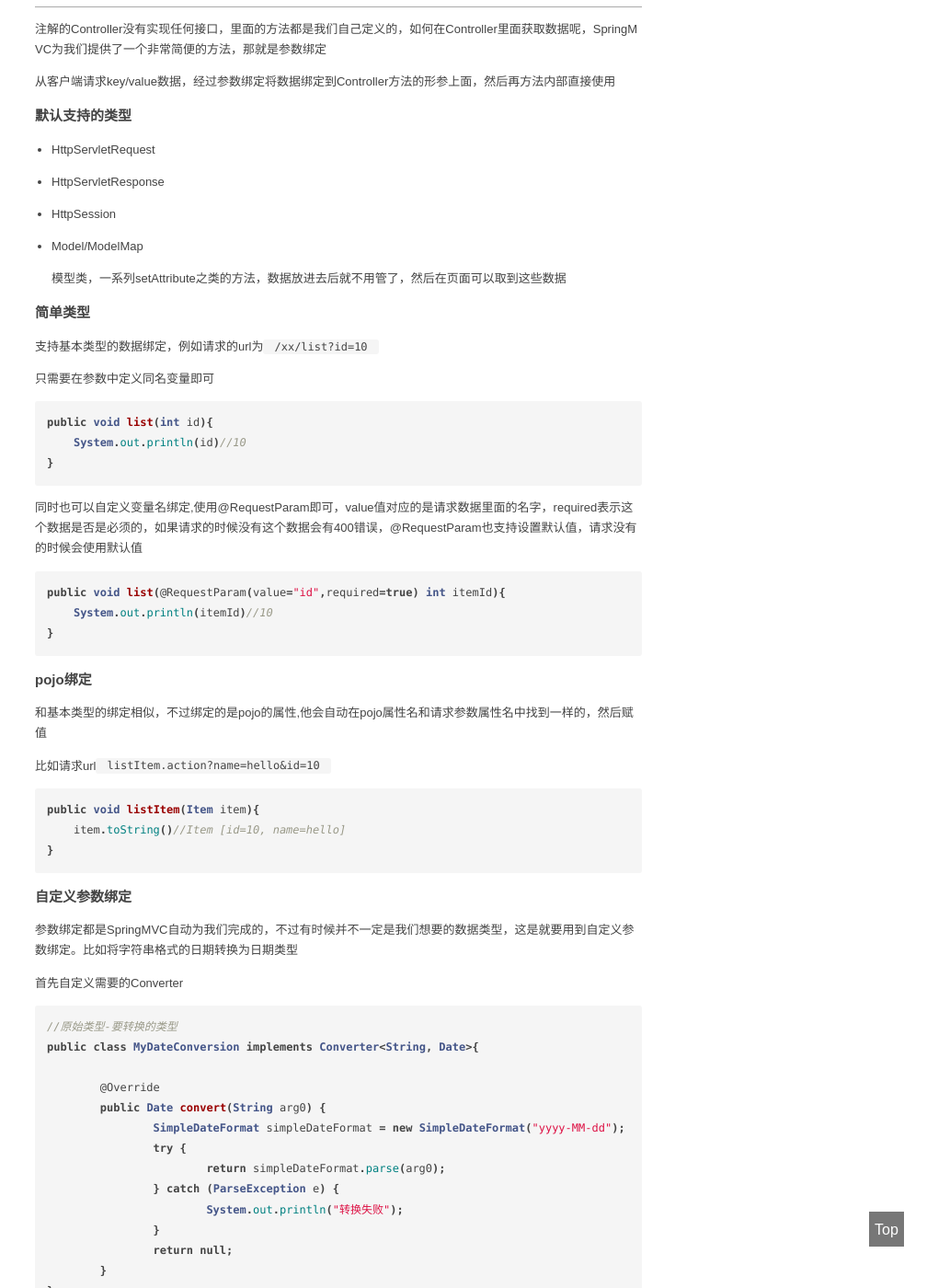
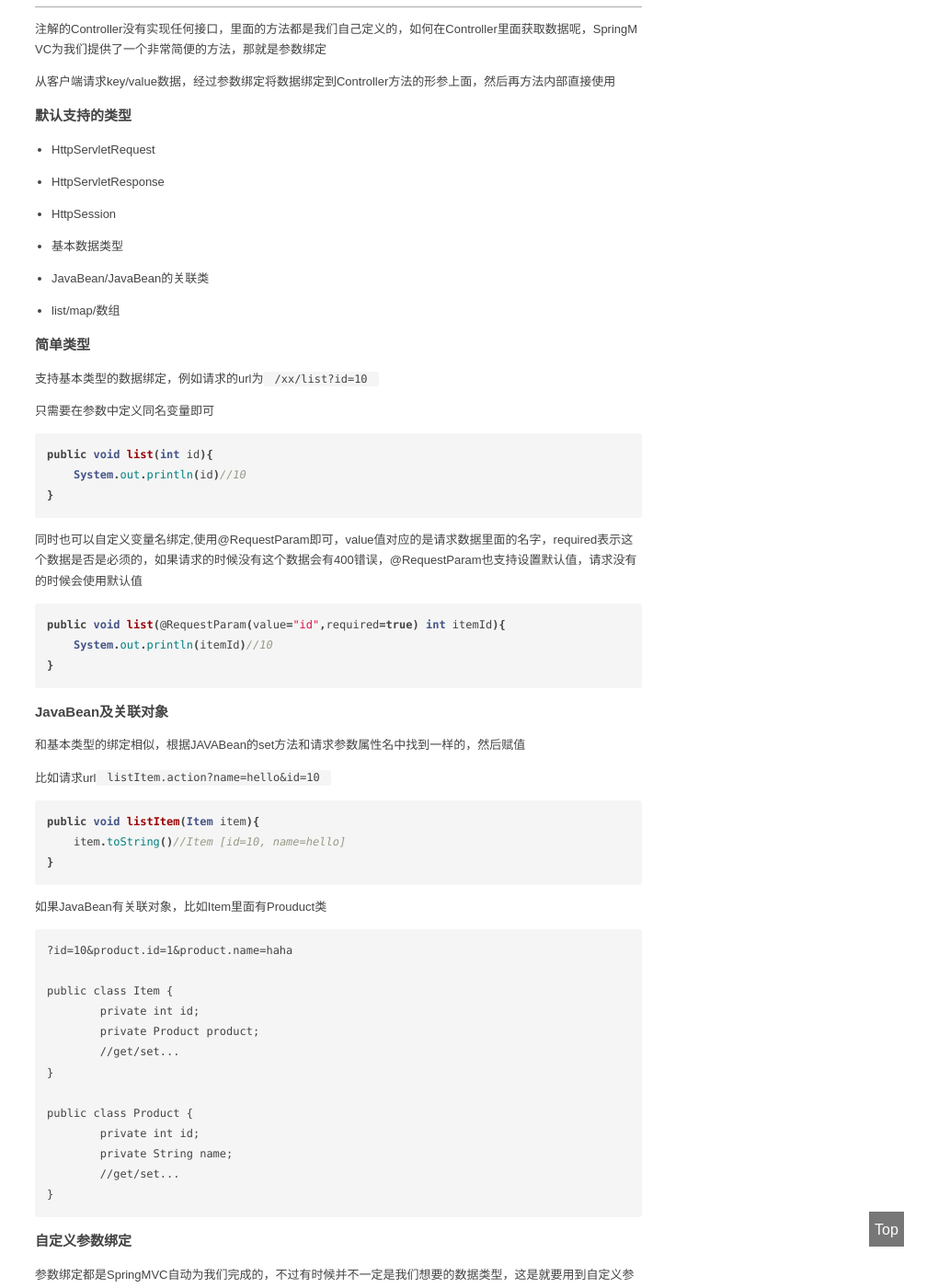
Before and after one commit to TMaize/tmaize-blog, a Jekyll site: the page built from _posts/2017-06-14-springmvc-注解配置-参数绑定-拦截器.md, in a window 1280 px wide and 1400 px high, scrolled down 2574 px. Shown: the whole window at 92% size, without its empty margins (272-1280 px from the left). Built offline with Jekyll 4.4.1, drawn with Linux system fonts in a browser that asks for light colours.

Commit message:
修改文章

````diff
--- a/_posts/2017-06-14-springmvc-注解配置-参数绑定-拦截器.md
+++ b/_posts/2017-06-14-springmvc-注解配置-参数绑定-拦截器.md
@@ -139,9 +139,11 @@ Handler开发完毕之后别忘了在配置文件中加载Handler，或者采用
 
 + HttpSession
 
-+ Model/ModelMap
++ 基本数据类型
 
-    模型类，一系列setAttribute之类的方法，数据放进去后就不用管了，然后在页面可以取到这些数据
++ JavaBean/JavaBean的关联类
+
++ list/map/数组
 
 ## 简单类型
 
@@ -163,15 +165,33 @@ public void list(@RequestParam(value="id",required=true) int itemId){
 }
 ```
 
-## pojo绑定
+## JavaBean及关联对象
 
-和基本类型的绑定相似，不过绑定的是pojo的属性,他会自动在pojo属性名和请求参数属性名中找到一样的，然后赋值
+和基本类型的绑定相似，根据JAVABean的set方法和请求参数属性名中找到一样的，然后赋值
 
 比如请求url`listItem.action?name=hello&id=10`
 
 ```java
 public void listItem(Item item){
     item.toString()//Item [id=10, name=hello]
+}
+```
+
+如果JavaBean有关联对象，比如Item里面有Prouduct类
+
+```
+?id=10&product.id=1&product.name=haha
+
+public class Item {
+	private int id;
+	private Product product;
+	//get/set...
+}
+
+public class Product {
+	private int id;
+	private String name;
+	//get/set...
 }
 ```
 
````
Also changed, not shown: _posts/2016-11-22-sql常用语句.md (+2 -0 lines).
